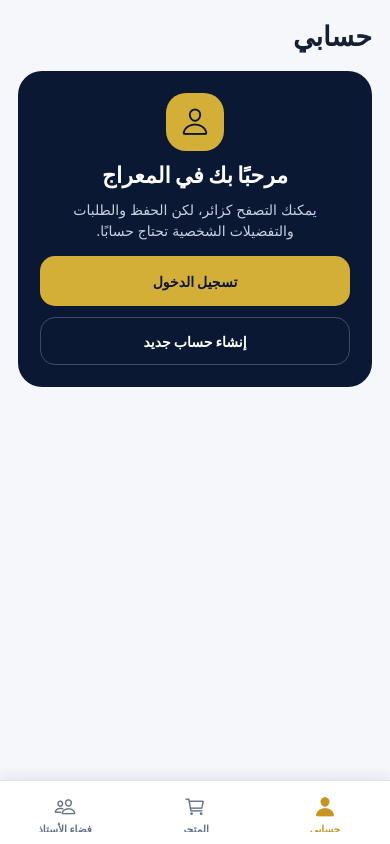
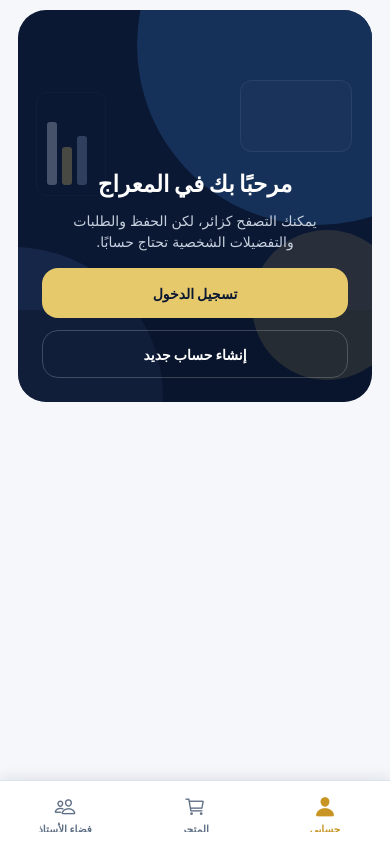
Before and after one commit to salempub1-dotcom/AppAlmiraj, a React Native app: screen /Profile in a window 390 px wide. Built offline with nearby package versions, Linux system fonts and the light colour scheme.

Commit message:
Redesign account screen with educational theme

```diff
--- a/src/features/profile/screens/ProfileScreen.tsx
+++ b/src/features/profile/screens/ProfileScreen.tsx
@@ -1,6 +1,7 @@
 import { Ionicons } from '@expo/vector-icons';
 import { useQuery } from '@tanstack/react-query';
 import { Image, Pressable, StyleSheet, Text, View } from 'react-native';
+import { AL_MIRAJ_LOGO_DATA_URI } from '../../../assets/alMirajLogo';
 import { Screen } from '../../../components/Screen';
 import { useAuth } from '../../../context/AuthProvider';
 import { useLanguage } from '../../../context/LanguageProvider';
@@ -9,6 +10,7 @@ import { useIsAdmin } from '../../../hooks/useAdminAccess';
 import { getAdminCopy } from '../../../i18n/adminCopy';
 import { getCommunityCopy } from '../../../i18n/communityCopy';
 import { profileRepository } from '../../../repositories/profileRepository';
+import { palette } from '../../../theme/tokens';
 
 export function ProfileScreen({ navigation }: any) {
   const { session, isGuest, signOut } = useAuth();
@@ -24,9 +26,11 @@ export function ProfileScreen({ navigation }: any) {
     queryFn: () => profileRepository.getMyProfile(),
     enabled: !!session
   });
+
   const profile = profileResult?.data;
   const fullName = profile?.full_name?.trim?.() || session?.user.user_metadata?.full_name?.trim?.() || session?.user.email?.split('@')[0] || '';
   const avatarUrl = profile?.avatar_url || session?.user.user_metadata?.avatar_url || null;
+  const subject = profile?.subject?.trim?.() || t('profile.teacherAccount');
   const initial = fullName ? fullName[0]?.toUpperCase() : 'أ';
 
   const appearanceLabel = preference === 'dark' ? 'داكن' : preference === 'light' ? 'فاتح' : 'النظام';
@@ -39,11 +43,9 @@ export function ProfileScreen({ navigation }: any) {
   if (isGuest) {
     return (
       <Screen scroll style={styles.page}>
-        <View style={[styles.topTitle, { flexDirection: row }]}>
-          <Text style={[styles.title, { color: colors.text }]}>حسابي</Text>
-        </View>
-        <View style={styles.guestCard}>
-          <View style={styles.guestIcon}><Ionicons name="person-outline" size={30} color="#0B1833" /></View>
+        <View style={styles.heroGuest}>
+          <EducationalBackdrop />
+          <Image source={{ uri: AL_MIRAJ_LOGO_DATA_URI }} style={styles.guestLogo} resizeMode="contain" />
           <Text style={styles.guestTitle}>{t('profile.welcome')}</Text>
           <Text style={styles.guestText}>{t('profile.guestText')}</Text>
           <Pressable onPress={() => navigation.navigate('SignIn')} style={styles.primaryButton}><Text style={styles.primaryText}>{t('profile.signIn')}</Text></Pressable>
@@ -55,98 +57,154 @@ export function ProfileScreen({ navigation }: any) {
 
   return (
     <Screen scroll style={styles.page}>
-      <View style={[styles.topTitle, { flexDirection: row }]}>
-        <Text style={[styles.title, { color: colors.text }]}>حسابي</Text>
-        <Pressable onPress={() => navigation.navigate('EditProfile')} style={[styles.settingsButton, { borderColor: colors.border, backgroundColor: colors.card }]}><Ionicons name="settings-outline" size={20} color={colors.text} /></Pressable>
-      </View>
+      <View style={styles.heroCard}>
+        <EducationalBackdrop />
 
-      <View style={styles.profileHeader}>
-        <Pressable onPress={() => navigation.navigate('EditProfile')} style={styles.avatarWrap}>
-          {avatarUrl ? <Image source={{ uri: avatarUrl }} style={styles.avatarImage} /> : <View style={styles.avatar}><Text style={styles.avatarText}>{initial}</Text></View>}
-          <View style={styles.editAvatarBadge}><Ionicons name="camera" size={14} color="#0B1833" /></View>
-        </Pressable>
-        <Text style={[styles.name, { color: colors.text }]}>{fullName}</Text>
-        <Text style={[styles.email, { color: colors.muted }]}>{session?.user.email}</Text>
-        <View style={styles.teacherBadge}><Ionicons name="school-outline" size={14} color="#0B1833" /><Text style={styles.teacherBadgeText}>{t('profile.teacherAccount')}</Text></View>
+        <View style={[styles.heroTopRow, { flexDirection: row }]}>
+          <Text style={styles.heroTitle}>حسابي</Text>
+          <View style={styles.brandMini}>
+            <Image source={{ uri: AL_MIRAJ_LOGO_DATA_URI }} style={styles.brandLogo} resizeMode="contain" />
+          </View>
+        </View>
+
+        <View style={styles.profileHero}>
+          <Pressable onPress={() => navigation.navigate('EditProfile')} style={styles.avatarWrap}>
+            {avatarUrl ? (
+              <Image source={{ uri: avatarUrl }} style={styles.avatarImage} />
+            ) : (
+              <View style={styles.avatar}><Text style={styles.avatarText}>{initial}</Text></View>
+            )}
+            <View style={styles.editAvatarBadge}><Ionicons name="camera" size={15} color={palette.navy} /></View>
+          </Pressable>
+          <Text style={styles.heroName}>{fullName}</Text>
+          <Text style={styles.heroSubject}>{subject}</Text>
+        </View>
+
+        <View style={styles.quoteCard}>
+          <View style={styles.quoteSide}>
+            <Ionicons name="book-outline" size={24} color={palette.amberSoft} />
+            <Text style={styles.quoteSmall}>مستمرون معًا{`\n`}في رحلة التعليم</Text>
+          </View>
+          <View style={styles.quoteDivider} />
+          <View style={styles.quoteMain}>
+            <Text style={styles.quoteText}>بالعلم نصنع{`\n`}مستقبلًا أفضل</Text>
+            <View style={styles.quoteLine} />
+          </View>
+        </View>
       </View>
 
       <View style={[styles.menuCard, { backgroundColor: colors.card, borderColor: colors.border }]}>
-        <MenuItem icon="person-outline" title={t('profile.editProfile')} onPress={() => navigation.navigate('EditProfile')} colors={colors} row={row} />
-        <Divider color={colors.border} />
-        <MenuItem icon="bag-handle-outline" title={t('profile.orders')} onPress={() => navigation.getParent?.()?.navigate?.('Store', { screen: 'MyOrders' })} colors={colors} row={row} />
-        <Divider color={colors.border} />
-        <MenuItem icon="people-outline" title={communityCopy.entry.title} onPress={() => navigation.getParent?.()?.navigate?.('Community')} colors={colors} row={row} />
-        <Divider color={colors.border} />
-        <SettingMenuItem icon="language-outline" title="اللغة" value={language === 'ar' ? 'العربية' : 'English'} onPress={() => setLanguage(language === 'ar' ? 'en' : 'ar')} colors={colors} row={row} />
-        <Divider color={colors.border} />
-        <SettingMenuItem icon="color-palette-outline" title="المظهر" value={appearanceLabel} onPress={cycleAppearance} colors={colors} row={row} />
-        {isAdmin ? <><Divider color={colors.border} /><MenuItem icon="library-outline" title={adminCopy.entry.title} onPress={() => navigation.navigate('ContentManager')} colors={colors} row={row} /></> : null}
-        {isAdmin ? <><Divider color={colors.border} /><MenuItem icon="shield-checkmark-outline" title={adminCopy.communityModerationEntry.title} onPress={() => navigation.navigate('CommunityModeration')} colors={colors} row={row} /></> : null}
+        <MenuItem icon="person-outline" iconBg="#E5F0FF" iconColor="#2458A6" title={t('profile.editProfile')} onPress={() => navigation.navigate('EditProfile')} colors={colors} row={row} />
+        <Divider color={colors.divider} />
+        <MenuItem icon="bag-handle-outline" iconBg="#FFF3DC" iconColor="#9A661E" title={t('profile.orders')} onPress={() => navigation.getParent?.()?.navigate?.('Store', { screen: 'MyOrders' })} colors={colors} row={row} />
+        <Divider color={colors.divider} />
+        <MenuItem icon="school-outline" iconBg="#EEF0FF" iconColor="#3E4BB0" title={communityCopy.entry.title} onPress={() => navigation.getParent?.()?.navigate?.('Community')} colors={colors} row={row} />
+        <Divider color={colors.divider} />
+        <SettingMenuItem icon="language-outline" iconBg="#E5F5F4" iconColor="#19706B" title="اللغة" value={language === 'ar' ? 'العربية' : 'English'} onPress={() => setLanguage(language === 'ar' ? 'en' : 'ar')} colors={colors} row={row} />
+        <Divider color={colors.divider} />
+        <SettingMenuItem icon="moon-outline" iconBg="#EEEAFE" iconColor="#5B50B5" title="المظهر" value={appearanceLabel} onPress={cycleAppearance} colors={colors} row={row} />
+        {isAdmin ? <><Divider color={colors.divider} /><MenuItem icon="library-outline" iconBg="#EAF1F8" iconColor={colors.secondary} title={adminCopy.entry.title} onPress={() => navigation.navigate('ContentManager')} colors={colors} row={row} /></> : null}
+        {isAdmin ? <><Divider color={colors.divider} /><MenuItem icon="shield-checkmark-outline" iconBg="#E8F5EE" iconColor={colors.success} title={adminCopy.communityModerationEntry.title} onPress={() => navigation.navigate('CommunityModeration')} colors={colors} row={row} /></> : null}
+        <Divider color={colors.divider} />
+        <Pressable onPress={() => signOut()} style={({ pressed }) => [styles.logoutRow, { opacity: pressed ? 0.7 : 1 }]}>
+          <Ionicons name="chevron-back" size={18} color="#C76B6B" />
+          <Text style={styles.logoutTitle}>{t('profile.signOut')}</Text>
+          <View style={styles.logoutIcon}><Ionicons name="log-out-outline" size={20} color="#C94A4A" /></View>
+        </Pressable>
       </View>
-
-      <Pressable onPress={() => signOut()} style={[styles.signOut, { borderColor: colors.border, backgroundColor: colors.card, flexDirection: row }]}>
-        <Ionicons name="log-out-outline" size={18} color={colors.danger} />
-        <Text style={[styles.signOutText, { color: colors.danger }]}>{t('profile.signOut')}</Text>
-      </Pressable>
     </Screen>
   );
 }
 
-function MenuItem({ icon, title, onPress, colors, row }: any) {
+function EducationalBackdrop() {
   return (
-    <Pressable onPress={onPress} style={({ pressed }) => [styles.menuItem, { flexDirection: row, opacity: pressed ? 0.6 : 1 }]}>
+    <View pointerEvents="none" style={StyleSheet.absoluteFillObject}>
+      <View style={styles.heroLayerOne} />
+      <View style={styles.heroLayerTwo} />
+      <View style={styles.bookshelf}>
+        <View style={styles.bookTall} /><View style={styles.bookShort} /><View style={styles.bookMid} />
+      </View>
+      <View style={styles.boardHint} />
+      <View style={styles.deskHint} />
+      <View style={styles.warmGlow} />
+    </View>
+  );
+}
+
+function MenuItem({ icon, iconBg, iconColor, title, onPress, colors, row }: any) {
+  return (
+    <Pressable onPress={onPress} style={({ pressed }) => [styles.menuItem, { flexDirection: row, opacity: pressed ? 0.65 : 1 }]}>
       <Ionicons name="chevron-back" size={18} color={colors.muted} />
       <Text style={[styles.menuTitle, { color: colors.text }]}>{title}</Text>
-      <View style={[styles.menuIcon, { backgroundColor: colors.surface }]}><Ionicons name={icon} size={20} color={colors.text} /></View>
+      <View style={[styles.menuIcon, { backgroundColor: iconBg }]}><Ionicons name={icon} size={21} color={iconColor} /></View>
     </Pressable>
   );
 }
 
-function SettingMenuItem({ icon, title, value, onPress, colors, row }: any) {
+function SettingMenuItem({ icon, iconBg, iconColor, title, value, onPress, colors, row }: any) {
   return (
-    <Pressable onPress={onPress} style={({ pressed }) => [styles.menuItem, { flexDirection: row, opacity: pressed ? 0.6 : 1 }]}>
+    <Pressable onPress={onPress} style={({ pressed }) => [styles.menuItem, { flexDirection: row, opacity: pressed ? 0.65 : 1 }]}>
       <View style={styles.settingValueWrap}>
         <Text style={[styles.settingValue, { color: colors.muted }]}>{value}</Text>
         <Ionicons name="chevron-back" size={16} color={colors.muted} />
       </View>
       <Text style={[styles.menuTitle, { color: colors.text }]}>{title}</Text>
-      <View style={[styles.menuIcon, { backgroundColor: colors.surface }]}><Ionicons name={icon} size={20} color={colors.text} /></View>
+      <View style={[styles.menuIcon, { backgroundColor: iconBg }]}><Ionicons name={icon} size={21} color={iconColor} /></View>
     </Pressable>
   );
 }
 
-function Divider({ color }: { color: string }) { return <View style={[styles.divider, { backgroundColor: color }]} />; }
+function Divider({ color }: { color: string }) {
+  return <View style={[styles.divider, { backgroundColor: color }]} />;
+}
 
 const styles = StyleSheet.create({
-  page: { gap: 18 },
-  topTitle: { alignItems: 'center', justifyContent: 'space-between' },
-  title: { fontSize: 27, fontWeight: '900' },
-  settingsButton: { width: 40, height: 40, borderRadius: 13, borderWidth: 1, alignItems: 'center', justifyContent: 'center' },
-  profileHeader: { alignItems: 'center', gap: 5, paddingVertical: 3 },
-  avatarWrap: { width: 88, height: 88, position: 'relative', marginBottom: 5 },
-  avatar: { width: 88, height: 88, borderRadius: 44, backgroundColor: '#AFC4D7', alignItems: 'center', justifyContent: 'center', borderWidth: 4, borderColor: '#FFFFFF' },
-  avatarImage: { width: 88, height: 88, borderRadius: 44, borderWidth: 4, borderColor: '#FFFFFF' },
-  avatarText: { color: '#FFFFFF', fontSize: 32, fontWeight: '900' },
-  editAvatarBadge: { position: 'absolute', right: 0, bottom: 0, width: 29, height: 29, borderRadius: 15, backgroundColor: '#D4AF37', borderWidth: 2, borderColor: '#0B1833', alignItems: 'center', justifyContent: 'center' },
-  name: { fontSize: 20, fontWeight: '900' },
-  email: { fontSize: 12.5 },
-  teacherBadge: { flexDirection: 'row-reverse', alignItems: 'center', gap: 5, backgroundColor: '#F3E3A8', borderRadius: 999, paddingHorizontal: 10, paddingVertical: 6, marginTop: 5 },
-  teacherBadgeText: { color: '#0B1833', fontSize: 10.5, fontWeight: '900' },
-  menuCard: { borderWidth: 1, borderRadius: 20, overflow: 'hidden' },
-  menuItem: { minHeight: 58, paddingHorizontal: 14, alignItems: 'center', gap: 11 },
-  menuTitle: { flex: 1, textAlign: 'right', fontSize: 14, fontWeight: '800' },
-  menuIcon: { width: 36, height: 36, borderRadius: 12, alignItems: 'center', justifyContent: 'center' },
-  settingValueWrap: { flexDirection: 'row', alignItems: 'center', gap: 3 },
-  settingValue: { fontSize: 12, fontWeight: '700' },
+  page: { gap: 14, paddingTop: 10, paddingBottom: 24 },
+  heroCard: { minHeight: 410, borderRadius: 30, overflow: 'hidden', backgroundColor: palette.navy, paddingHorizontal: 18, paddingTop: 17, paddingBottom: 18, borderWidth: 1, borderColor: '#1F3A62' },
+  heroLayerOne: { position: 'absolute', width: 360, height: 360, borderRadius: 180, backgroundColor: '#17345D', right: -125, top: -145, opacity: 0.92 },
+  heroLayerTwo: { position: 'absolute', width: 300, height: 300, borderRadius: 150, backgroundColor: palette.indigo, left: -155, bottom: -145, opacity: 0.35 },
+  bookshelf: { position: 'absolute', left: 18, top: 82, width: 70, height: 104, borderWidth: 1, borderColor: 'rgba(255,255,255,0.08)', borderRadius: 10, padding: 10, flexDirection: 'row', alignItems: 'flex-end', gap: 5, opacity: 0.28 },
+  bookTall: { width: 10, height: 63, borderRadius: 3, backgroundColor: '#DCE8F5' },
+  bookMid: { width: 10, height: 49, borderRadius: 3, backgroundColor: '#8EA8CC' },
+  bookShort: { width: 10, height: 38, borderRadius: 3, backgroundColor: '#E5C96A' },
+  boardHint: { position: 'absolute', right: 20, top: 70, width: 112, height: 72, borderRadius: 12, borderWidth: 1, borderColor: 'rgba(255,255,255,0.09)', backgroundColor: 'rgba(255,255,255,0.018)', opacity: 0.7 },
+  deskHint: { position: 'absolute', left: 0, right: 0, bottom: 0, height: 92, backgroundColor: 'rgba(8,17,31,0.34)' },
+  warmGlow: { position: 'absolute', right: -30, bottom: 22, width: 150, height: 150, borderRadius: 75, backgroundColor: 'rgba(229,201,106,0.13)' },
+  heroTopRow: { alignItems: 'center', justifyContent: 'space-between' },
+  heroTitle: { color: '#FFFFFF', fontSize: 27, fontWeight: '900' },
+  brandMini: { width: 72, height: 58, alignItems: 'center', justifyContent: 'center' },
+  brandLogo: { width: 70, height: 58 },
+  profileHero: { alignItems: 'center', marginTop: 4 },
+  avatarWrap: { width: 116, height: 116, position: 'relative', marginBottom: 11 },
+  avatar: { width: 116, height: 116, borderRadius: 58, backgroundColor: '#B6C8DD', alignItems: 'center', justifyContent: 'center', borderWidth: 4, borderColor: '#F5E7B3' },
+  avatarImage: { width: 116, height: 116, borderRadius: 58, borderWidth: 4, borderColor: '#F5E7B3' },
+  avatarText: { color: '#FFFFFF', fontSize: 38, fontWeight: '900' },
+  editAvatarBadge: { position: 'absolute', right: 2, bottom: 2, width: 36, height: 36, borderRadius: 18, backgroundColor: palette.amberSoft, borderWidth: 3, borderColor: palette.navy, alignItems: 'center', justifyContent: 'center' },
+  heroName: { color: '#FFFFFF', fontSize: 23, fontWeight: '900', textAlign: 'center' },
+  heroSubject: { color: '#BFCBE0', fontSize: 13, marginTop: 4, fontWeight: '700' },
+  quoteCard: { marginTop: 16, minHeight: 92, borderRadius: 20, borderWidth: 1, borderColor: 'rgba(190,210,235,0.18)', backgroundColor: 'rgba(17,38,67,0.74)', flexDirection: 'row', alignItems: 'center', paddingHorizontal: 16 },
+  quoteSide: { flex: 1, alignItems: 'center', gap: 5 },
+  quoteSmall: { color: '#D3DDEC', fontSize: 11.5, lineHeight: 17, textAlign: 'center', fontWeight: '700' },
+  quoteDivider: { width: 1, height: 52, backgroundColor: 'rgba(255,255,255,0.16)', marginHorizontal: 14 },
+  quoteMain: { flex: 1.15, alignItems: 'center' },
+  quoteText: { color: '#FFFFFF', fontSize: 18, lineHeight: 26, textAlign: 'center', fontWeight: '800' },
+  quoteLine: { marginTop: 8, width: 52, height: 2, borderRadius: 2, backgroundColor: palette.amberSoft },
+  menuCard: { borderWidth: 1, borderRadius: 24, overflow: 'hidden' },
+  menuItem: { minHeight: 61, paddingHorizontal: 14, alignItems: 'center', gap: 11 },
+  menuTitle: { flex: 1, textAlign: 'right', fontSize: 14.5, fontWeight: '800' },
+  menuIcon: { width: 39, height: 39, borderRadius: 13, alignItems: 'center', justifyContent: 'center' },
+  settingValueWrap: { flexDirection: 'row', alignItems: 'center', gap: 4 },
+  settingValue: { fontSize: 12.5, fontWeight: '700' },
   divider: { height: StyleSheet.hairlineWidth, marginHorizontal: 14 },
-  signOut: { minHeight: 52, borderWidth: 1, borderRadius: 16, alignItems: 'center', justifyContent: 'center', gap: 8 },
-  signOutText: { fontWeight: '900' },
-  guestCard: { backgroundColor: '#0B1833', borderRadius: 24, padding: 22, gap: 11, alignItems: 'center' },
-  guestIcon: { width: 58, height: 58, borderRadius: 20, backgroundColor: '#D4AF37', alignItems: 'center', justifyContent: 'center' },
-  guestTitle: { color: '#FFFFFF', fontSize: 22, fontWeight: '900' },
+  logoutRow: { minHeight: 61, paddingHorizontal: 14, flexDirection: 'row', alignItems: 'center', gap: 11, backgroundColor: 'rgba(201,74,74,0.06)' },
+  logoutTitle: { flex: 1, textAlign: 'right', fontSize: 14.5, fontWeight: '900', color: '#C94A4A' },
+  logoutIcon: { width: 39, height: 39, borderRadius: 13, alignItems: 'center', justifyContent: 'center', backgroundColor: '#FDECEC' },
+  heroGuest: { borderRadius: 28, overflow: 'hidden', backgroundColor: palette.navy, padding: 24, alignItems: 'center', gap: 12, minHeight: 390, justifyContent: 'center' },
+  guestLogo: { width: 125, height: 120, marginBottom: 4 },
+  guestTitle: { color: '#FFFFFF', fontSize: 23, fontWeight: '900' },
   guestText: { color: '#C7D0DE', textAlign: 'center', lineHeight: 21 },
-  primaryButton: { width: '100%', minHeight: 50, borderRadius: 15, backgroundColor: '#D4AF37', alignItems: 'center', justifyContent: 'center', marginTop: 4 },
-  primaryText: { color: '#0B1833', fontWeight: '900' },
-  outlineButton: { width: '100%', minHeight: 48, borderRadius: 15, borderWidth: 1, borderColor: 'rgba(255,255,255,0.22)', alignItems: 'center', justifyContent: 'center' },
+  primaryButton: { width: '100%', minHeight: 50, borderRadius: 16, backgroundColor: palette.amberSoft, alignItems: 'center', justifyContent: 'center', marginTop: 4 },
+  primaryText: { color: palette.navy, fontWeight: '900' },
+  outlineButton: { width: '100%', minHeight: 48, borderRadius: 16, borderWidth: 1, borderColor: 'rgba(255,255,255,0.20)', alignItems: 'center', justifyContent: 'center' },
   outlineText: { color: '#FFFFFF', fontWeight: '800' }
 });
```
